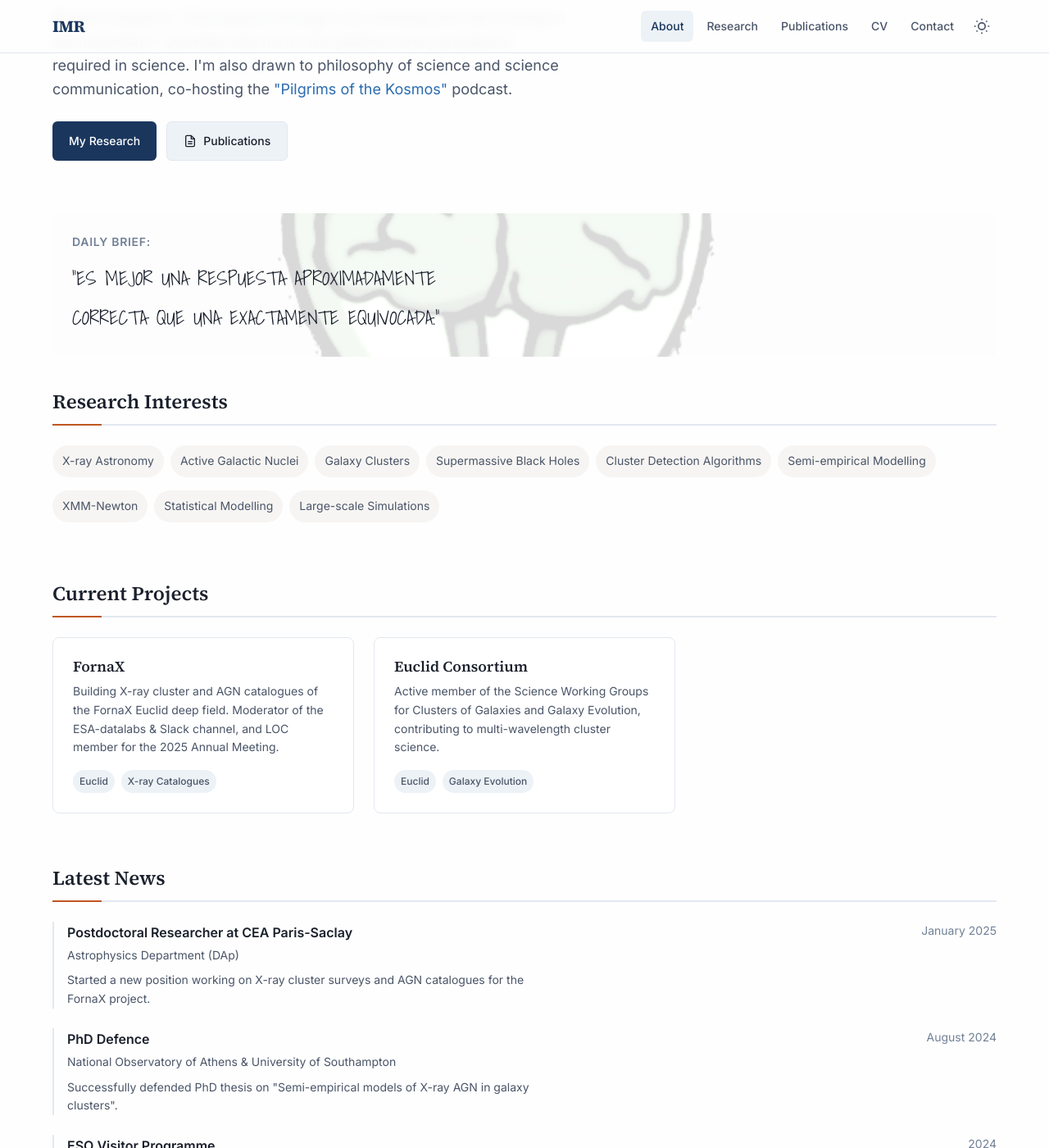
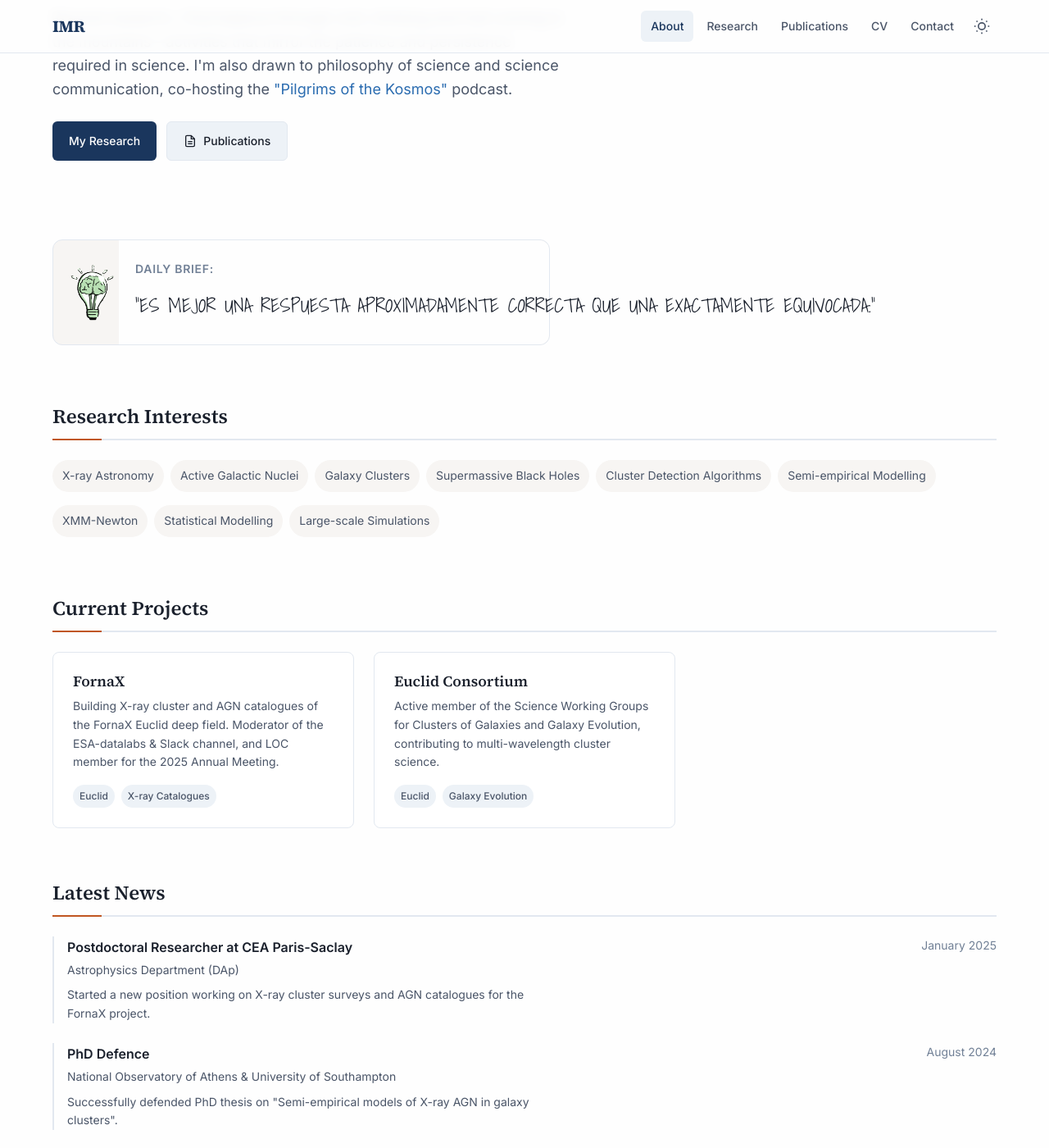
Before and after one commit to IvanMuro/IvanMuro.github.io, a Jekyll site: the page built from index.md, in a window 1280 px wide and 1400 px high, scrolled down 466 px. Shown: the whole window at 82% size. Built offline with Jekyll 4.4.1, drawn with Linux system fonts in a browser that asks for light colours.

Commit message:
Style daily quote: lightbulb on left, auto-size box, no line breaks
- Position lightbulb image on left side with 80px width
- Add visible border to quote box
- Use inline-block display for auto-sizing to content
- Add white-space: nowrap to prevent mid-phrase line breaks
- Overlay only covers text area (not lightbulb)
- Mobile: allow normal wrapping for smaller screens

Co-Authored-By: Claude Opus 4.5 <noreply@anthropic.com>

```diff
--- a/_sass/_components.scss
+++ b/_sass/_components.scss
@@ -595,31 +595,36 @@
 // ============================================
 
 .daily-quote {
+  display: inline-block;
   padding: var(--space-6);
+  padding-left: 100px; // Make room for lightbulb on the left
   border-radius: var(--radius-xl);
   margin: var(--space-8) 0;
   position: relative;
   background-color: var(--color-bg-alt);
-  background-size: cover;
-  background-position: center;
+  border: 1px solid var(--color-border);
+  background-size: 80px auto; // Show full lightbulb at appropriate size
+  background-position: 10px center; // Position on the left with small margin
   background-repeat: no-repeat;
+  min-height: 100px;
+  max-width: 100%;
 
-  // Semi-transparent overlay for text readability
+  // Semi-transparent overlay for text readability (only covers text area)
   &::before {
     content: '';
     position: absolute;
     top: 0;
-    left: 0;
+    left: 80px; // Start after the lightbulb
     right: 0;
     bottom: 0;
-    background: rgba(255, 255, 255, 0.85);
-    border-radius: var(--radius-xl);
+    background: rgba(255, 255, 255, 0.9);
+    border-radius: 0 var(--radius-xl) var(--radius-xl) 0;
     z-index: 0;
   }
 }
 
 [data-theme="dark"] .daily-quote::before {
-  background: rgba(13, 17, 23, 0.85);
+  background: rgba(13, 17, 23, 0.9);
 }
 
 .quote-label {
@@ -654,8 +659,9 @@
     margin: 0;
     text-transform: uppercase;
     hyphens: none;
-    word-break: normal;
+    word-break: keep-all;
     overflow-wrap: normal;
+    white-space: nowrap;
 
     &::before {
       content: '"';
@@ -667,6 +673,7 @@
 
     @media (max-width: 640px) {
       font-size: var(--text-xl);
+      white-space: normal; // Allow wrapping on mobile
     }
   }
 }
```
